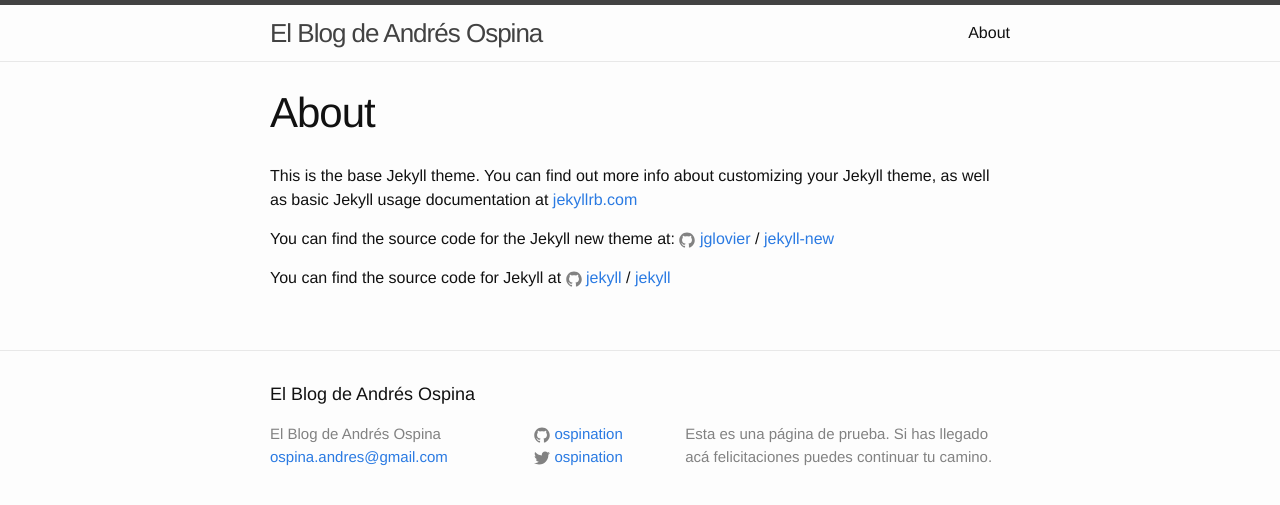
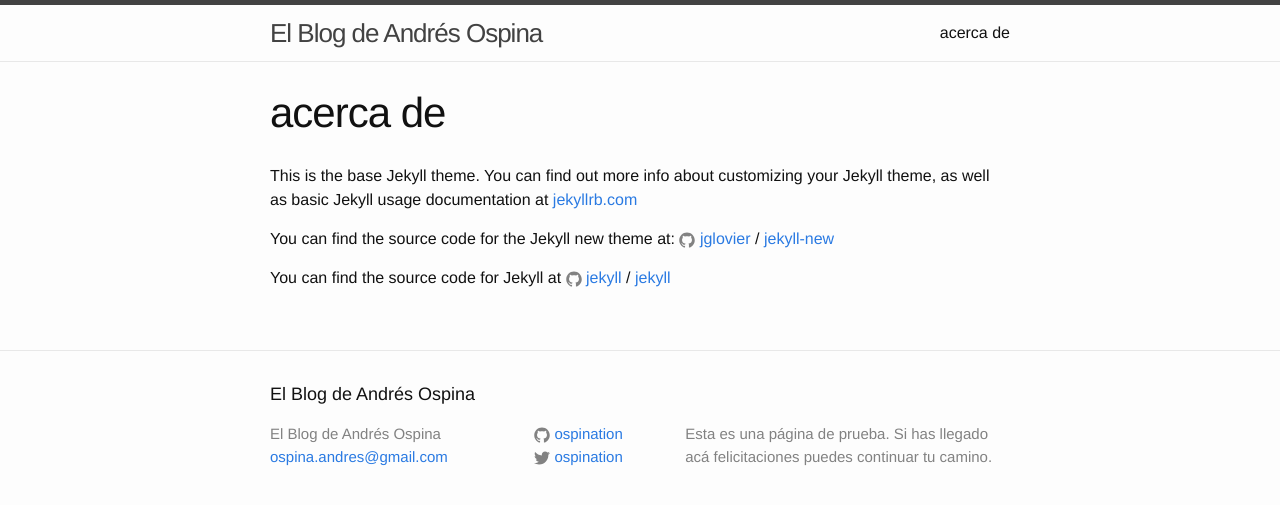
Before and after one commit to ospination/miblog.github.io, a Jekyll site: the page built from acerca_de.md, in a window 1280 px wide. Shown: the top 505 px of the page. Built offline with Jekyll 4.4.1, drawn with Linux system fonts in a browser that asks for light colours.

Commit message:
Update and rename about.md to acerca_de.md

```diff
--- a/about.md
+++ b/acerca_de.md
@@ -1,7 +1,7 @@
 ---
 layout: page
-title: About
-permalink: /about/
+title: acerca de
+permalink: /acerca_de/
 ---
 
 This is the base Jekyll theme. You can find out more info about customizing your Jekyll theme, as well as basic Jekyll usage documentation at [jekyllrb.com](http://jekyllrb.com/)
```
